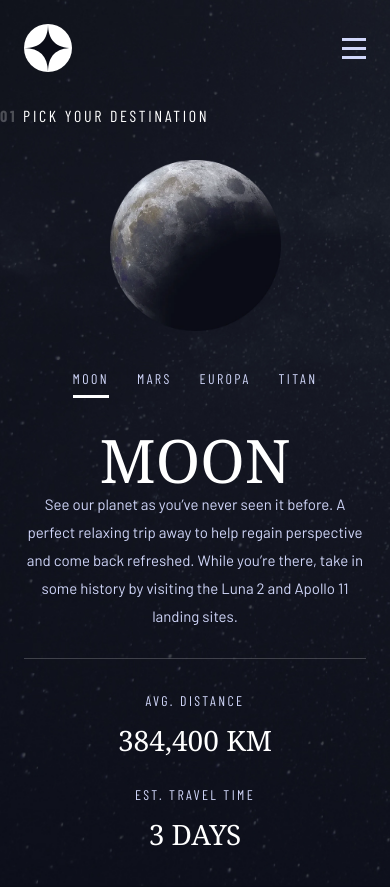
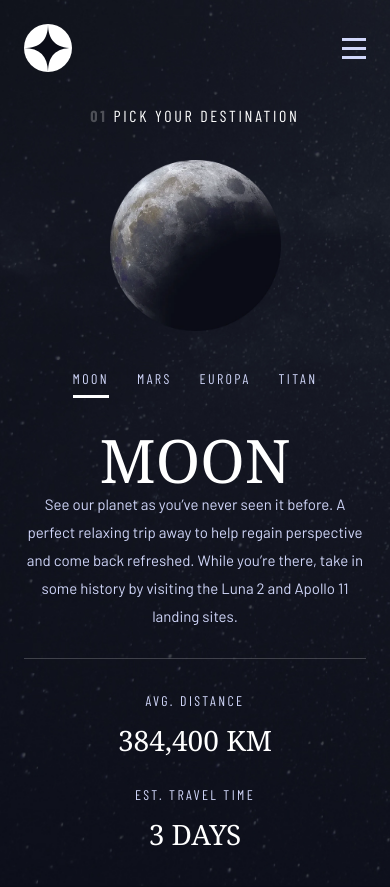
Before and after one commit to FESTUSNIX/space-tourism-frontend-mentor, a React (Create React App) app: page /destination in a window 390 px wide. Built offline with nearby package versions, Linux system fonts and the light colour scheme; a web font is replaced by a local one.

Commit message:
Fixed page title and nav

```diff
--- a/src/components/Navbar.tsx
+++ b/src/components/Navbar.tsx
@@ -1,4 +1,5 @@
-import { NavLink } from 'react-router-dom'
+import { useEffect } from 'react'
+import { Link, NavLink } from 'react-router-dom'
 import { ReactComponent as Logo } from '../assets/shared/logo.svg'
 import { ReactComponent as BurgerIcon } from '../assets/shared/icon-hamburger.svg'
 import { ReactComponent as CloseIcon } from '../assets/shared/icon-close.svg'
@@ -21,9 +22,15 @@ export const Navbar = () => {
 
 	const [show, setShow] = useState<boolean>(false)
 
+	useEffect(() => {
+		show ? (document.body.style.position = 'fixed') : (document.body.style.position = '')
+	}, [show])
+
 	return (
 		<nav className='relative z-50 flex w-full items-center justify-between p-6 md:p-0 lg:py-10 lg:pl-10'>
-			<Logo className='shrink-0 md:mx-8 lg:mx-4' />
+			<Link to='/'>
+				<Logo className='shrink-0 md:mx-8 lg:mx-4' />
+			</Link>
 
 			{!isMD && !show && (
 				<div className='-m-2 cursor-pointer p-2'>
--- a/src/components/PageTitle.tsx
+++ b/src/components/PageTitle.tsx
@@ -5,7 +5,7 @@ type Props = {
 
 export const PageTitle = ({ children, pageNumber }: Props) => {
 	return (
-		<h2 className='mx-8 mt-2 mb-8 w-full text-base uppercase tracking-[2.7px] md:mt-10 md:mb-16 md:self-start md:text-xl md:tracking-[3.38px] lg:mx-14 lg:mb-16 lg:text-[28px] lg:tracking-[4.72px] xl:mx-auto xl:max-w-6xl'>
+		<h2 className='mx-8 mt-2 mb-8 w-full text-base uppercase tracking-[2.7px] max-md:text-center md:mt-10 md:mb-16 md:self-start md:text-xl md:tracking-[3.38px] lg:mx-14 lg:mb-16 lg:text-[28px] lg:tracking-[4.72px] xl:mx-auto xl:max-w-6xl'>
 			<span className='font-bold text-white/25'>0{pageNumber}</span> {children}
 		</h2>
 	)
```
